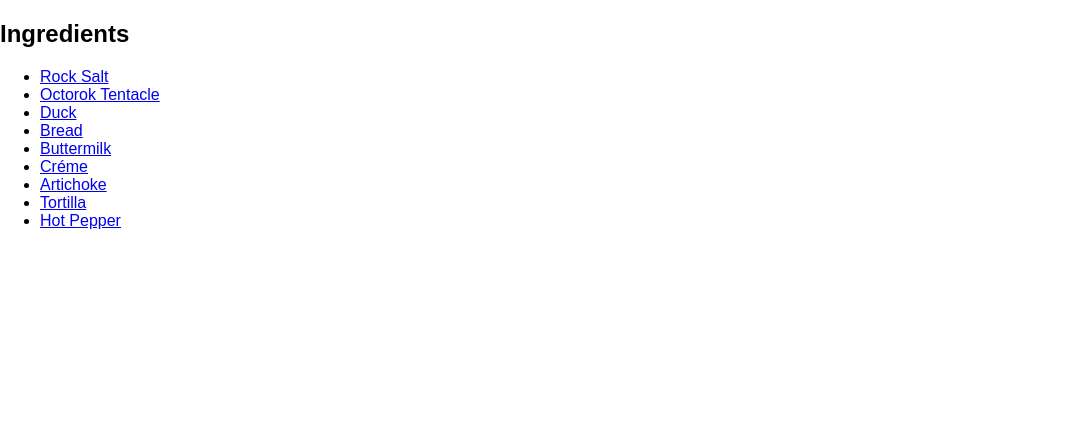
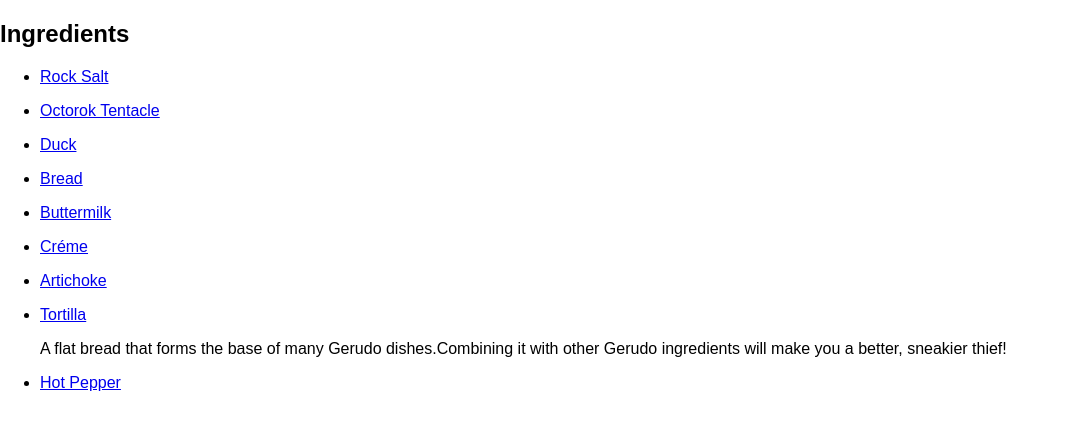
Before and after one commit to dallonf/cooking-proto, a React (Create React App) app: page / in a window 1280 px wide. Shown: the top 430 px of the page, without its empty margins (0-1068 px from the left). Built offline with nearby package versions, Linux system fonts and the light colour scheme.

Commit message:
Refactor, it's now easier to add new ingredients

```diff
--- a/src/app/App.tsx
+++ b/src/app/App.tsx
@@ -70,6 +70,7 @@
         <ul>
           {ingredients.map(i => (
             <li key={i.key}>
+              <div>
                 {canHoldMore
                   ? (
                     <a href="#" onClick={this.handleIngredientClick(i)}>
@@ -78,6 +79,8 @@
                   )
                   : i.name
                 }
+              </div>
+              <p>{i.description}</p>
             </li>
           ))}
         </ul>
--- a/src/cooking/ingredients.ts
+++ b/src/cooking/ingredients.ts
@@ -1,50 +1,49 @@
-import { makeIngredients } from '../types';
+import { makeIngredients, MakeIngredientInput } from '../types';
 
-const ingredientsMap = makeIngredients({
-  rockSalt: {
+const rockSalt: MakeIngredientInput = {
     name: 'Rock Salt',
     hearts: 1,
-  },
-  octorokTentacle: {
+};
+const octorokTentacle: MakeIngredientInput = {
     name: 'Octorok Tentacle',
     hearts: 5,
     cuisine: 'zoran',
     foodTypes: 'protein'
-  },
-  duck: {
+};
+const duck: MakeIngredientInput = {
     name: 'Duck',
     hearts: 5,
     cuisine: 'zoran',
     foodTypes: 'protein',
-  },
-  bread: {
+};
+const bread: MakeIngredientInput = {
     name: 'Bread',
     hearts: 2,
     cuisine: 'hylian',
     foodTypes: 'carb',
-  },
-  buttermilk: {
+};
+const buttermilk: MakeIngredientInput = {
     name: 'Buttermilk',
     hearts: 1,
     cuisine: 'hylian',
     foodTypes: 'dairy',
     flavorProfiles: 'acidic',
-  },
-  creme: {
+};
+const creme: MakeIngredientInput = {
     name: 'Créme',
     hearts: 2,
     cuisine: 'rito',
     foodTypes: 'dairy',
     flavorProfiles: 'sweet',
-  },
-  artichoke: {
+};
+const artichoke: MakeIngredientInput = {
     name: 'Artichoke',
     hearts: 4,
     cuisine: 'rito',
     foodTypes: 'produce',
     flavorProfiles: 'tart'
-  },
-  tortilla: {
+};
+const tortilla: MakeIngredientInput = {
     name: 'Tortilla',
     description: 'A flat bread that forms the base of many Gerudo dishes.' +
       'Combining it with other Gerudo ingredients will make you a better, sneakier thief!',
@@ -60,14 +59,34 @@
       },
       trigger: (recipe) => recipe.filter(i => i.cuisine === 'gerudo').length >= 2,
     },
-  },
-  pepper: {
+};
+const pepper: MakeIngredientInput = {
     name: 'Hot Pepper',
     hearts: 4,
     cuisine: 'gerudo',
     foodTypes: 'produce',
     flavorProfiles: 'spicy',
-  },
+    primaryAttribute: {
+      trigger: () => true,
+      effect: {
+        type: 'buff',
+        buffType: 'coldResist',
+        level: 1,
+        duration: 24
+      }
+    }
+};
+
+const ingredientsMap = makeIngredients({
+  rockSalt,
+  octorokTentacle,
+  duck,
+  bread,
+  buttermilk,
+  creme,
+  artichoke,
+  tortilla,
+  pepper,
 });
 
 export default ingredientsMap;
--- a/src/types.ts
+++ b/src/types.ts
@@ -27,7 +27,7 @@
 
   readonly primaryAttribute?: IngredientAttribute;
 }
-interface MakeIngredientInput {
+export interface MakeIngredientInput {
   name: string;
   description?: string;
   cuisine?: Cuisine;
```
Lines whose indentation alone changed are shown as unchanged.
